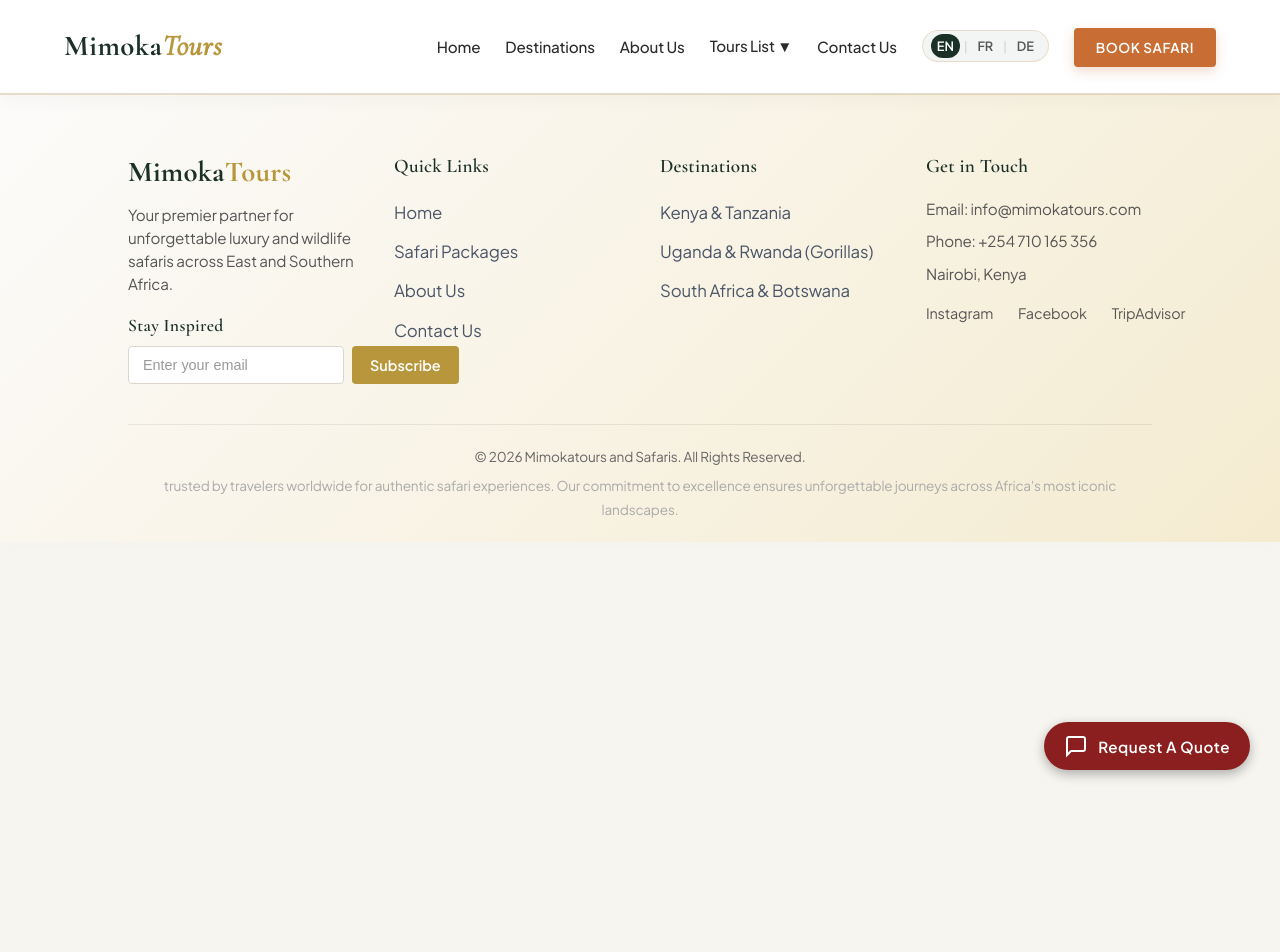
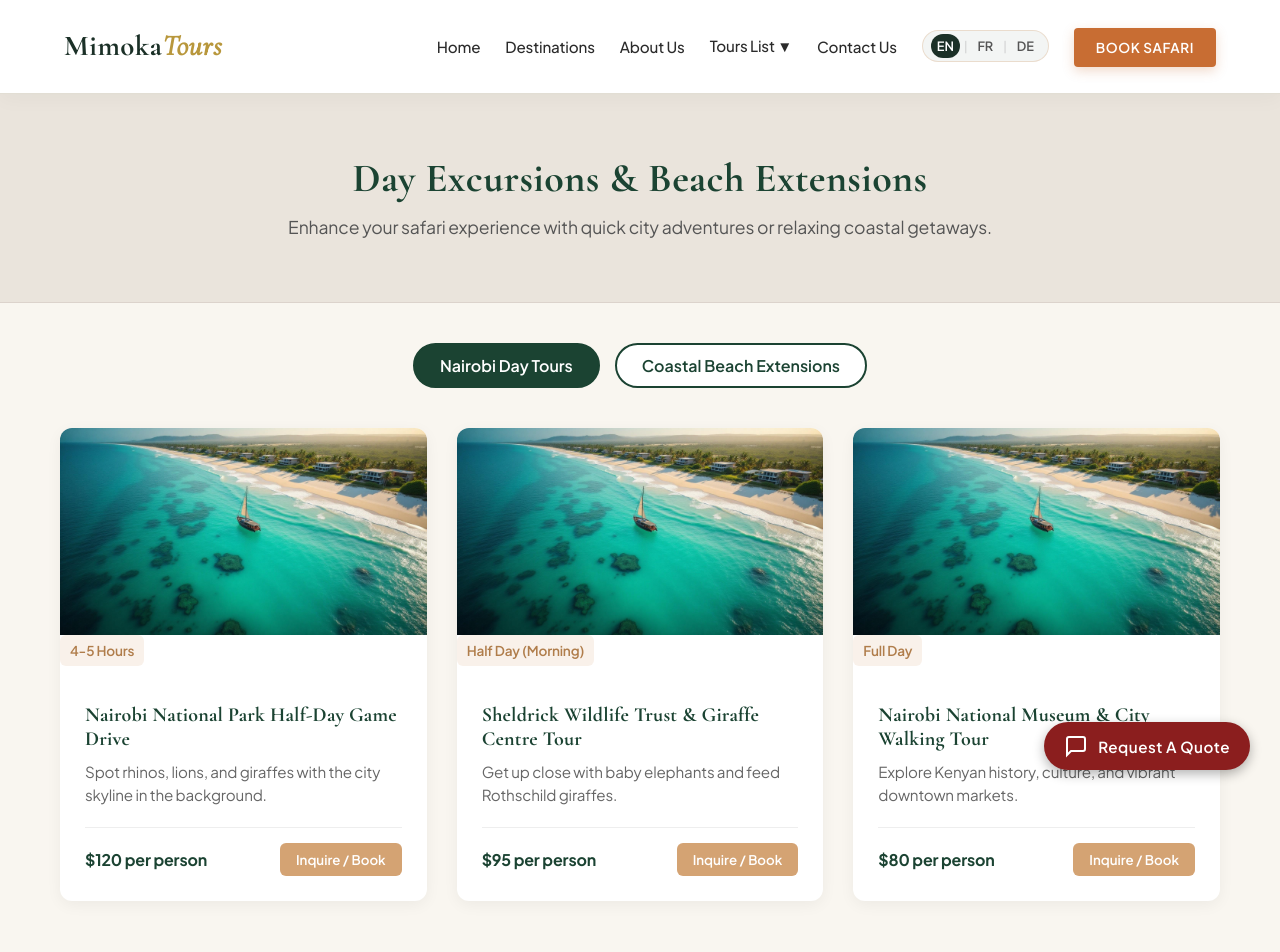
Before and after one commit to mkavulu/Mimoka-Tours-Safari, a React (Vite) app: page /excursions in a window 1280 px wide. Shown: the top 952 px of the page. Before the commit the page ends 800 px from the top, so only its background shows below. Built offline with nearby package versions, Linux system fonts and the light colour scheme.

Commit message:
made changes

```diff
--- a/src/App.jsx
+++ b/src/App.jsx
@@ -1,4 +1,5 @@
 // src/App.jsx
+//import React from 'react';
 import { BrowserRouter as Router, Routes, Route } from 'react-router-dom';
 import ScrollToTop from './components/ScrollToTop';
 import Navbar from './components/Navbar';
@@ -8,6 +9,7 @@ import Destinations from './pages/Destinations';
 import TourDetail from './pages/TourDetail';
 import About from './pages/About';
 import Contact from './pages/Contact';
+import DayExcursions from './components/DayExcursions';
 
 // Import the floating action widget
 import FloatingActionWidget from './components/FloatingActionWidget';
@@ -24,6 +26,7 @@ export default function App() {
         <Route path="/tour/:id" element={<TourDetail />} />
         <Route path="/about" element={<About />} />
         <Route path="/contact" element={<Contact />} />
+        <Route path="/excursions" element={<DayExcursions />} />
       </Routes>
 
       <Footer />
--- /dev/null
+++ b/src/components/DayExcursions.css
@@ -0,0 +1,140 @@
+/* src/components/DayExcursions.css */
+.excursions-page {
+  padding-bottom: 80px;
+  background-color: #f9f6f0;
+  min-height: 100vh;
+}
+
+/* Lighter, clean background hero section */
+.excursions-hero {
+  background-color: #eae4dc; /* Soft, warm, lighter background tone */
+  color: #1b4332; /* Deep green text for high contrast and readability */
+  text-align: center;
+  padding: 60px 20px;
+  margin-bottom: 40px;
+  border-bottom: 1px solid #dcd3cc;
+}
+
+.excursions-hero h1 {
+  font-size: 2.5rem;
+  margin-bottom: 10px;
+  font-family: var(--font-heading, serif);
+  color: #1b4332;
+}
+
+.excursions-hero p {
+  font-size: 1.1rem;
+  color: #555555; /* Neutral dark tone for subtext */
+}
+
+.excursions-container {
+  max-width: 1200px;
+  margin: 0 auto;
+  padding: 0 20px;
+}
+
+.excursion-tabs {
+  display: flex;
+  justify-content: center;
+  gap: 15px;
+  margin-bottom: 40px;
+}
+
+.tab-btn {
+  background-color: #ffffff;
+  border: 2px solid #1b4332;
+  color: #1b4332;
+  padding: 10px 25px;
+  font-size: 1rem;
+  font-weight: 600;
+  border-radius: 30px;
+  cursor: pointer;
+  transition: all 0.3s ease;
+}
+
+.tab-btn:hover, .tab-btn.active {
+  background-color: #1b4332;
+  color: #ffffff;
+}
+
+.excursions-grid {
+  display: grid;
+  grid-template-columns: repeat(auto-fit, minmax(320px, 1fr));
+  gap: 30px;
+}
+
+.excursion-card {
+  background: #ffffff;
+  border-radius: 12px;
+  overflow: hidden;
+  box-shadow: 0 4px 15px rgba(0, 0, 0, 0.05);
+  display: flex;
+  flex-direction: column;
+  transition: transform 0.3s ease;
+}
+
+.excursion-card:hover {
+  transform: translateY(-5px);
+}
+
+.excursion-info {
+  padding: 25px;
+  display: flex;
+  flex-direction: column;
+  flex-grow: 1;
+}
+
+.excursion-duration {
+  display: inline-block;
+  background-color: rgba(212, 163, 115, 0.15);
+  color: #b07d4b;
+  font-size: 0.85rem;
+  font-weight: 600;
+  padding: 4px 10px;
+  border-radius: 6px;
+  margin-bottom: 12px;
+  align-self: flex-start;
+}
+
+.excursion-info h3 {
+  font-size: 1.25rem;
+  color: #1b4332;
+  margin-bottom: 10px;
+}
+
+.excursion-info p {
+  color: #666666;
+  font-size: 0.95rem;
+  line-height: 1.5;
+  margin-bottom: 20px;
+  flex-grow: 1;
+}
+
+.excursion-footer {
+  display: flex;
+  justify-content: space-between;
+  align-items: center;
+  border-top: 1px solid #eeeeee;
+  padding-top: 15px;
+}
+
+.excursion-price {
+  font-weight: 700;
+  color: #1b4332;
+  font-size: 1rem;
+}
+
+.book-btn {
+  background-color: #d4a373;
+  color: #ffffff;
+  border: none;
+  padding: 8px 16px;
+  border-radius: 6px;
+  font-weight: 600;
+  cursor: pointer;
+  transition: background-color 0.2s;
+}
+
+.book-btn:hover {
+  background-color: #bc8a5b;
+}
--- /dev/null
+++ b/src/components/DayExcursions.jsx
@@ -0,0 +1,121 @@
+// src/components/DayExcursions.jsx
+import React, { useState } from 'react';
+import { useNavigate } from 'react-router-dom';
+import './DayExcursions.css';
+
+// Import your local asset image here (adjust path if your folder structure differs)
+import coastImage from '../assets/coast.jpg';
+
+export default function DayExcursions() {
+  const [activeTab, setActiveTab] = useState('nairobi');
+  const navigate = useNavigate();
+
+  const nairobiTours = [
+    {
+      id: 'nnp-1',
+      title: 'Nairobi National Park Half-Day Game Drive',
+      duration: '4-5 Hours',
+      highlights: 'Spot rhinos, lions, and giraffes with the city skyline in the background.',
+      price: '$120 per person',
+      image: coastImage, // You can use coastImage or a Nairobi-specific image variable here
+    },
+    {
+      id: 'nnp-2',
+      title: 'Sheldrick Wildlife Trust & Giraffe Centre Tour',
+      duration: 'Half Day (Morning)',
+      highlights: 'Get up close with baby elephants and feed Rothschild giraffes.',
+      price: '$95 per person',
+      image: coastImage,
+    },
+    {
+      id: 'nnp-3',
+      title: 'Nairobi National Museum & City Walking Tour',
+      duration: 'Full Day',
+      highlights: 'Explore Kenyan history, culture, and vibrant downtown markets.',
+      price: '$80 per person',
+      image: coastImage,
+    }
+  ];
+
+  const coastalExtensions = [
+    {
+      id: 'coast-1',
+      title: '3 Days Diani Beach Escape',
+      duration: '3 Days / 2 Nights',
+      highlights: 'Relax on white sandy beaches, crystal-clear waters, and optional snorkeling.',
+      price: 'From $350 per person',
+      image: coastImage, // Utilizing your local asset here
+    },
+    {
+      id: 'coast-2',
+      title: '4 Days Mombasa Heritage & Beach Getaway',
+      duration: '4 Days / 3 Nights',
+      highlights: 'Explore Fort Jesus, Old Town, and enjoy beachfront resort luxury.',
+      price: 'From $480 per person',
+      image: coastImage,
+    },
+    {
+      id: 'coast-3',
+      title: '4 Days Zanzibar Spice & Beach Holiday',
+      duration: '4 Days / 3 Nights',
+      highlights: 'Stone Town walking tour, spice farm visit, and Nungwi beach relaxation.',
+      price: 'From $550 per person',
+      image: coastImage,
+    }
+  ];
+
+  const handleBookNow = (tourTitle) => {
+    navigate('/contact', { state: { selectedTour: tourTitle } });
+  };
+
+  return (
+    <div className="excursions-page">
+      <div className="excursions-hero">
+        <h1>Day Excursions & Beach Extensions</h1>
+        <p>Enhance your safari experience with quick city adventures or relaxing coastal getaways.</p>
+      </div>
+
+      <div className="excursions-container">
+        {/* Category Switcher Tabs */}
+        <div className="excursion-tabs">
+          <button
+            className={activeTab === 'nairobi' ? 'tab-btn active' : 'tab-btn'}
+            onClick={() => setActiveTab('nairobi')}
+          >
+            Nairobi Day Tours
+          </button>
+          <button
+            className={activeTab === 'coastal' ? 'tab-btn active' : 'tab-btn'}
+            onClick={() => setActiveTab('coastal')}
+          >
+            Coastal Beach Extensions
+          </button>
+        </div>
+
+        {/* Tours Grid */}
+        <div className="excursions-grid">
+          {(activeTab === 'nairobi' ? nairobiTours : coastalExtensions).map((tour) => (
+            <div key={tour.id} className="excursion-card">
+              {/* Tour Card Image Display */}
+              <div className="excursion-image-container">
+                <img src={tour.image} alt={tour.title} className="excursion-img" />
+                <span className="excursion-duration">{tour.duration}</span>
+              </div>
+
+              <div className="excursion-info">
+                <h3>{tour.title}</h3>
+                <p>{tour.highlights}</p>
+                <div className="excursion-footer">
+                  <span className="excursion-price">{tour.price}</span>
+                  <button className="book-btn" onClick={() => handleBookNow(tour.title)}>
+                    Inquire / Book
+                  </button>
+                </div>
+              </div>
+            </div>
+          ))}
+        </div>
+      </div>
+    </div>
+  );
+}
--- a/src/components/Navbar.jsx
+++ b/src/components/Navbar.jsx
@@ -13,6 +13,12 @@ export default function Navbar() {
     setIsDropdownOpen(false);
     setIsMobileMenuOpen(false);
     navigate(`/tour/${tourId}`);
+  };
+
+  const handleExcursionClick = (path) => {
+    setIsDropdownOpen(false);
+    setIsMobileMenuOpen(false);
+    navigate(path);
   };
 
   const handleLanguageChange = (langCode) => {
@@ -87,6 +93,15 @@ export default function Navbar() {
                   <li onClick={() => handleTourClick(7)}>4 Days Queen Elizabeth & Bwindi Gorillas</li>
                 </ul>
               </div>
+
+              {/* Added Excursions & Extensions Column */}
+              <div className="mega-menu-column">
+                <h4>Excursions & Extensions</h4>
+                <ul>
+                  <li onClick={() => handleExcursionClick('/excursions')}>📍 Nairobi Day Tours & Excursions</li>
+                  <li onClick={() => handleExcursionClick('/excursions')}>🏖️ Coastal Beach Extensions</li>
+                </ul>
+              </div>
             </div>
           )}
         </li>
```
Also changed, not shown: src/assets/coast.jpg (added).
